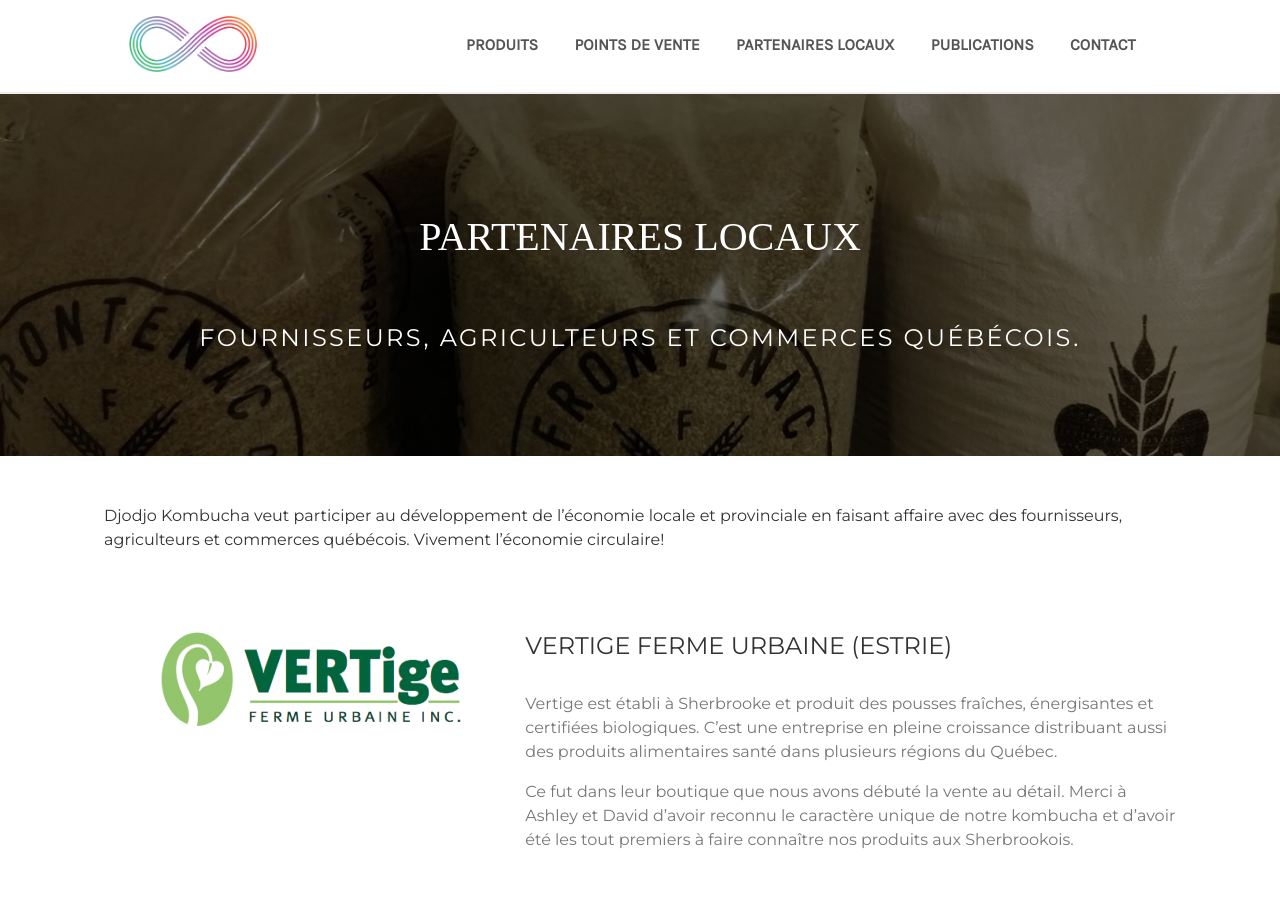
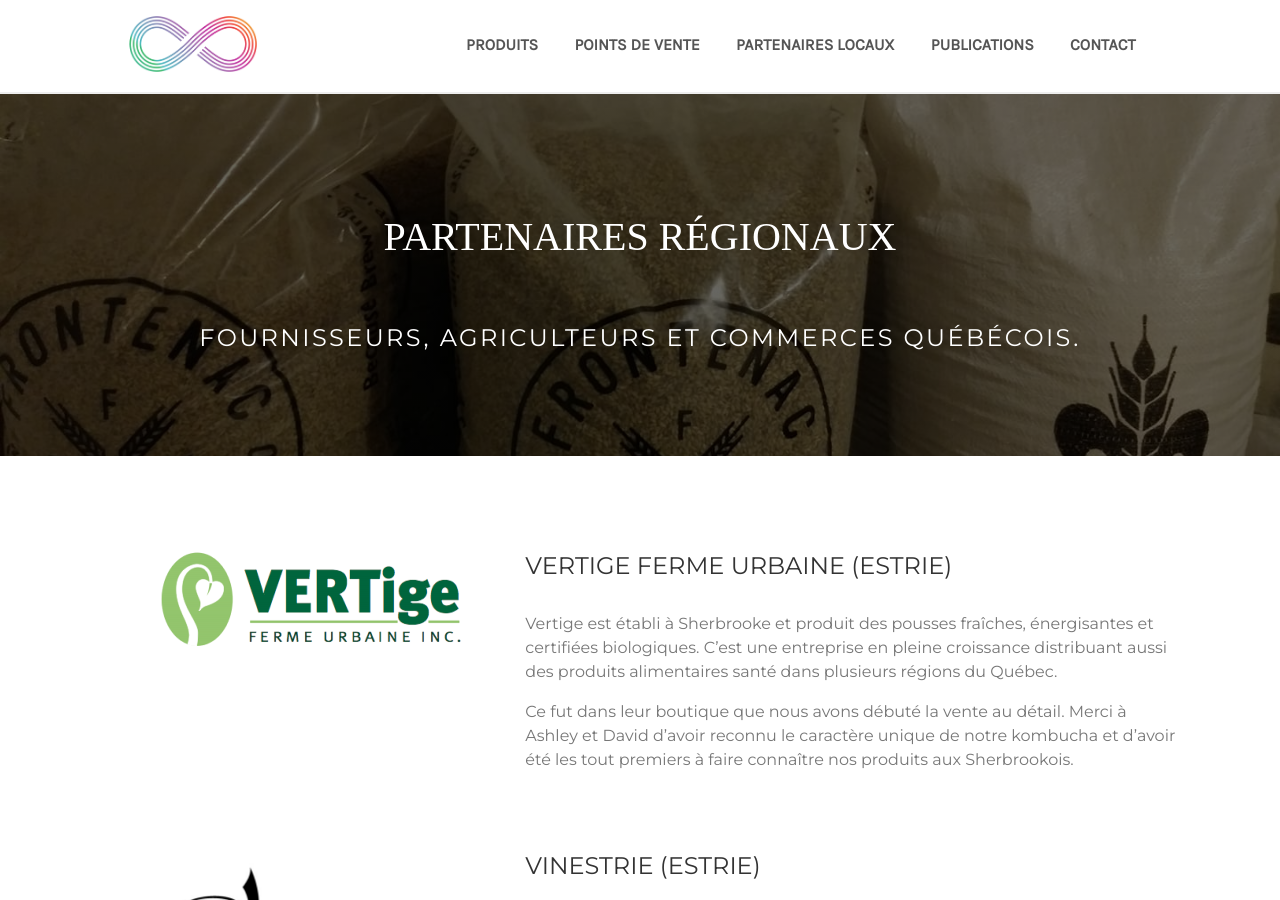
Before and after one commit to ouarez/djodjo-jekyll, a Jekyll site: the page built from partenaires.md, in a window 1280 px wide and 900 px high. Built offline with Jekyll 4.4.1, drawn with Linux system fonts in a browser that asks for light colours; nearby versions of some CDN libraries; some web fonts are replaced; a script that is not in the unit is left out.

Commit message:
Update Pages uniques “partenaires”

```diff
--- a/partenaires.md
+++ b/partenaires.md
@@ -1,93 +1,145 @@
 ---
 layout: partenaires
-title: Partenaires locaux
+title: Partenaires régionaux
 permalink: /partenaires-locaux
-description: Djodjo Kombucha veut participer au développement de l’économie locale et provinciale en faisant affaire avec des fournisseurs, agriculteurs et commerces québécois. Vivement l’économie circulaire!
-slogan: fournisseurs, agriculteurs et commerces québécois.
+description: >-
+  Djodjo Kombucha veut participer au développement de l’économie régionale en
+  faisant affaire avec des fournisseurs, agriculteurs et commerces québécois.
+  Vivement l’économie circulaire!
+slogan: 'fournisseurs, agriculteurs et commerces québécois.'
 cover_image: /img/fournisseurs.jpg
 partenaires:
-  - image: /img/vertige.png
-    title: Vertige Ferme Urbaine (Estrie)
-    desc: >-
-      Vertige est établi à Sherbrooke et produit des pousses fraîches, énergisantes et certifiées biologiques. C’est une entreprise en pleine croissance distribuant aussi des produits alimentaires santé dans plusieurs régions du Québec.
+  - desc: >-
+      Vertige est établi à Sherbrooke et produit des pousses fraîches,
+      énergisantes et certifiées biologiques. C’est une entreprise en pleine
+      croissance distribuant aussi des produits alimentaires santé dans
+      plusieurs régions du Québec.
 
 
-      Ce fut dans leur boutique que nous avons débuté la vente au détail. Merci à Ashley et David d’avoir reconnu le caractère unique de notre kombucha et d’avoir été les tout premiers à faire connaître nos produits aux Sherbrookois.
-  - image: /img/vinestrie.jpg
-    title: Vinestrie (Estrie)
-    desc: >-
-      Spécialisée dans la vente au détail de fournitures et accessoires destinés à la vinification et au brassage domestique, Vinestrie vous informe, vous conseille et vous assiste afin que toutes vos cuvées et chacun de vos brassins soient réussis à la perfection.
+      Ce fut dans leur boutique que nous avons débuté la vente au détail. Merci
+      à Ashley et David d’avoir reconnu le caractère unique de notre kombucha et
+      d’avoir été les tout premiers à faire connaître nos produits aux
+      Sherbrookois.
+    image: /img/vertige.png
+    title: Vertige Ferme Urbaine (Estrie)
+  - desc: >-
+      Spécialisée dans la vente au détail de fournitures et accessoires destinés
+      à la vinification et au brassage domestique, Vinestrie vous informe, vous
+      conseille et vous assiste afin que toutes vos cuvées et chacun de vos
+      brassins soient réussis à la perfection.
 
 
-      Depuis le tout début de l’aventure entrepreneuriale de Djodjo Kombucha, Patrick et son équipe nous ont aidé avec leurs conseils en brassage et avec leur offre complète d’équipement artisanal pouvant être utilisé pour la production de kombucha. Merci pour leur confiance et leur enthousiasme à devenir mes 2e et 3e points de vente à Sherbrooke.
-  - image: /img/houblons-franklin.jpg
-    title: Houblons Franklin (Montérégie)
-    desc: >-
-      Offrant 24 variétés de houblons certifiés biologiques cultivés dans la vallée de Châteauguay en Montérégie, Houblon Franklin fournit autant les brasseurs québécois avec plusieurs gammes de houblon que les agriculteurs amateurs avec des plants de houblon, le matériel et les conseils pour réussir leur culture.
+      Depuis le tout début de l’aventure entrepreneuriale de Djodjo Kombucha,
+      Patrick et son équipe nous ont aidé avec leurs conseils en brassage et
+      avec leur offre complète d’équipement artisanal pouvant être utilisé pour
+      la production de kombucha. Merci pour leur confiance et leur enthousiasme
+      à devenir mes 2e et 3e points de vente à Sherbrooke.
+    image: /img/vinestrie.jpg
+    title: Vinestrie (Estrie)
+  - desc: >-
+      Offrant 24 variétés de houblons certifiés biologiques cultivés dans la
+      vallée de Châteauguay en Montérégie, Houblon Franklin fournit autant les
+      brasseurs québécois avec plusieurs gammes de houblon que les agriculteurs
+      amateurs avec des plants de houblon, le matériel et les conseils pour
+      réussir leur culture.
 
 
-      Nous utilisons certains de leurs produits dans nos recettes et nous remercions Martin pour ses conseils nous ayant permis d’améliorer notre procédé d’infusion du houblon.
-  - image: /img/caux-laflamme.jpg
-    title: Malterie Caux-Laflamme (Chaudière-Appalaches)
-    desc: >-
-      La Malterie Caux-Laflamme est une entreprise familiale spécialisée dans les malts pâles ayant à cœur de créer une chaîne de valeur dans le but de rapprocher les brasseurs des producteurs de grains.  De la production de la matière première jusqu’au traitement du malt, en passant par le trempage, la germination et le touraillage, le tout est fait au Québec pour offrir un produit constant de qualité supérieure.
+      Nous utilisons certains de leurs produits dans nos recettes et nous
+      remercions Martin pour ses conseils nous ayant permis d’améliorer notre
+      procédé d’infusion du houblon.
+    image: /img/houblons-franklin.jpg
+    title: Houblons Franklin (Montérégie)
+  - desc: >-
+      La Malterie Caux-Laflamme est une entreprise familiale spécialisée dans
+      les malts pâles ayant à cœur de créer une chaîne de valeur dans le but de
+      rapprocher les brasseurs des producteurs de grains.  De la production de
+      la matière première jusqu’au traitement du malt, en passant par le
+      trempage, la germination et le touraillage, le tout est fait au Québec
+      pour offrir un produit constant de qualité supérieure.
 
 
-      Chez Djodjo Kombucha, nous innovons en utilisant un peu d’orge maltée pâle pour nourrir notre culture de kombucha et ainsi réduire notre utilisation d’ingrédients importés tels le thé et le sucre. Moins d’ingrédients importés = moins de gaz à effet de serre. Nous avons opté pour un malt québécois produit par une famille passionnée d’offrir un produit de qualité et portant aussi les valeurs de notre entreprise.
-
-  - image: /img/versant-rouge.jpg
+      Chez Djodjo Kombucha, nous innovons en utilisant un peu d’orge maltée pâle
+      pour nourrir notre culture de kombucha et ainsi réduire notre utilisation
+      d’ingrédients importés tels le thé et le sucre. Moins d’ingrédients
+      importés = moins de gaz à effet de serre. Nous avons opté pour un malt
+      québécois produit par une famille passionnée d’offrir un produit de
+      qualité et portant aussi les valeurs de notre entreprise.
+    image: /img/caux-laflamme.jpg
+    title: Malterie Caux-Laflamme (Chaudière-Appalaches)
+  - desc: "Depuis 35 ans, le Versant Rouge, verger situé à Saint-Georges-de-Windsor, est une entreprise spécialisée dans la culture et la transformation de pommes, de fraises et autres fruits en confitures, gelées, beurres et jus.\tTous les produits sont transformés dans la ferme familiale du Versant Rouge.\n\nLe Versant Rouge agit comme fournisseur et sous-traitant de jus pour Djodjo Kombucha. Nous sommes fiers de faire affaire avec une entreprise familiale de la région ayant converti ses opérations au biologique en 2011. Toujours un plaisir de collaborer avec le sympathique Donald."
+    image: /img/versant-rouge.jpg
     title: Le Versant Rouge (Estrie)
-    desc: >-
-      Depuis 35 ans, le Versant Rouge, verger situé à Saint-Georges-de-Windsor, est une entreprise spécialisée dans la culture et la transformation de pommes, de fraises et autres fruits en confitures, gelées, beurres et jus.	Tous les produits sont transformés dans la ferme familiale du Versant Rouge.
+  - desc: >-
+      Passionnés par la nature, la santé et le bien-être, Camerises et Cerises
+      ont planté plus de 500 cerisiers et 2000 camerisiers. Ils offrent une
+      multitude de produits santé de qualité et en harmonie avec la nature. Ils
+      sont certifiés biologiques et nous fournissent en camerise.
+    image: /img/camerises-et-cerises.png
+    title: Camerises et Cerises (Estrie)
+  - desc: >-
+      Nichée dans la Baie-des-Chaleurs en Gaspésie, la Ferme du Ruisseau Vert
+      cultive de façon biologique neuf variétés de houblon de manière
+      consciencieuse de l’environnement et des gens.
 
 
-      Le Versant Rouge agit comme fournisseur et sous-traitant de jus pour Djodjo Kombucha. Nous sommes fiers de faire affaire avec une entreprise familiale de la région ayant converti ses opérations au biologique en 2011. Toujours un plaisir de collaborer avec le sympathique Donald.
+      Nous sommes heureux d’encourager une entreprise familiale mettant de
+      l’avant les mêmes valeurs sociales et environnementales. De plus, leurs
+      houblons sont de très bonne qualité et leur service est rapide.
+    image: /img/ferme-ruisseau-vert.jpg
+    title: La Ferme du Ruisseau Vert (Gaspésie)
+  - desc: >-
+      Si vous cherchez une malterie pour vous procurer une gamme complète de
+      malt de base et de malt aromatique issue du terroir québécois autant dans
+      le biologique que dans le conventionnel, Malterie Frontenac est le
+      meilleur distributeur de cela au Québec.
 
 
-  - image: /img/camerises-et-cerises.png
-    title: Camerises et Cerises (Estrie)
-    desc: >-
-      Passionnés par la nature, la santé et le bien-être, Camerises et Cerises ont planté plus de 500 cerisiers et 2000 camerisiers. Ils offrent une multitude de produits santé de qualité et en harmonie avec la nature. Ils sont certifiés biologiques et nous fournissent en camerise.
-
-  - image: /img/ferme-ruisseau-vert.jpg
-    title: La Ferme du Ruisseau Vert (Gaspésie)
-    desc: >-
-      Nichée dans la Baie-des-Chaleurs en Gaspésie, la Ferme du Ruisseau Vert cultive de façon biologique neuf variétés de houblon de manière consciencieuse de l’environnement et des gens.
+      Pour ajouter un goût riche et unique à nos kombucha, nous utilisons un
+      soupçon de malt aromatique ayant subi différents niveaux de torréfaction
+      selon la saveur de kombucha avec lequel nous l’associons. Malterie
+      Frontenac satisfait nos besoins avec son grand choix de malt biologique.
+    image: /img/malterie-frontenac.png
+    title: Malterie Frontenac (Chaudière-Appalaches)
+  - desc: >-
+      La Coop Alentour a comme mission d’offrir des produits et des aliments
+      naturels et biologiques de qualité supérieure, à des prix compétitifs avec
+      un service personnalisé, fiable et courtois. Le tout au bon moment et en
+      bonne quantité.
 
 
-      Nous sommes heureux d’encourager une entreprise familiale mettant de l’avant les mêmes valeurs sociales et environnementales. De plus, leurs houblons sont de très bonne qualité et leur service est rapide.
-
-  - image: /img/malterie-frontenac.png
-    title: Malterie Frontenac (Chaudière-Appalaches)
-    desc: >-
-      Si vous cherchez une malterie pour vous procurer une gamme complète de malt de base et de malt aromatique issue du terroir québécois autant dans le biologique que dans le conventionnel, Malterie Frontenac est le meilleur distributeur de cela au Québec.
+      Nous utilisons leurs services commerciaux pour l’approvisionnement en
+      certains ingrédients biologiques pour nos kombucha.
+    image: /img/coop-alentour.jpg
+    title: Coop Alentour (Estrie)
+  - desc: >-
+      Les Zerbes Folles sont un hybride entre plaisir gustatif et herboristerie
+      traditionnelle. Une entreprise de distribution et de vente au détail de
+      produits d'infusion. Offrant des thés, tisanes et chocolats chauds,
+      l'équipe innove par la recherche de produits émergents et se distingue en
+      concevant des recettes uniques et audacieuses. Visant à favoriser la santé
+      et le respect de l'environnement, Les Zerbes Folles choisissent
+      consciencieusement les produits utilisés en priorisant les options
+      biologiques, locales, écologiques et équitables. Plusieurs plantes sont
+      cueillies par l'équipe alors que d'autres sont cultivés par des fermes
+      biologiques estriennes ou encore viennent de fournisseurs spécialisés à
+      travers le monde.
 
 
-      Pour ajouter un goût riche et unique à nos kombucha, nous utilisons un soupçon de malt aromatique ayant subi différents niveaux de torréfaction selon la saveur de kombucha avec lequel nous l’associons. Malterie Frontenac satisfait nos besoins avec son grand choix de malt biologique.
-
-  - image: /img/coop-alentour.jpg
-    title: Coop Alentour (Estrie)
-    desc: >-
-      La Coop Alentour a comme mission d’offrir des produits et des aliments naturels et biologiques de qualité supérieure, à des prix compétitifs avec un service personnalisé, fiable et courtois. Le tout au bon moment et en bonne quantité.
+      Elles ont développé pour nous le mélange d’herbes forestières qui est
+      utilisé dans le kombucha Fraîcheur Forestière en combinaison avec du
+      houblon québécois.
+    image: /img/zerbes-folles.jpg
+    title: Les Zerbes Folles (Estrie)
+  - desc: >-
+      Uni-d réalise chaque étape de votre projet de la conception graphique à
+      l’impression, de la création de votre site web ou de vos objets
+      promotionnels en passant par la gestion de vos média sociaux.
 
 
-      Nous utilisons leurs services commerciaux pour l’approvisionnement en certains ingrédients biologiques pour nos kombucha.
-
-  - image: /img/zerbes-folles.jpg
-    title: Les Zerbes Folles (Estrie)
-    desc: >-
-      Les Zerbes Folles sont un hybride entre plaisir gustatif et herboristerie traditionnelle. Une entreprise de distribution et de vente au détail de produits d'infusion. Offrant des thés, tisanes et chocolats chauds, l'équipe innove par la recherche de produits émergents et se distingue en concevant des recettes uniques et audacieuses. Visant à favoriser la santé et le respect de l'environnement, Les Zerbes Folles choisissent consciencieusement les produits utilisés en priorisant les options biologiques, locales, écologiques et équitables. Plusieurs plantes sont cueillies par l'équipe alors que d'autres sont cultivés par des fermes biologiques estriennes ou encore viennent de fournisseurs spécialisés à travers le monde.
-
-
-      Elles ont développé pour nous le mélange d’herbes forestières qui est utilisé dans le kombucha Fraîcheur Forestière en combinaison avec du houblon québécois.
-
-  - image: /img/uni-d.jpg
+      Djodjo Kombucha a fait designer son logo et son étiquette de bouteille
+      chez Uni-D. Nous y faisons aussi régulièrement imprimer des autocollants
+      et des affiches. Ils effectuent nos mandats rapidement et sont à l’écoute
+      de nos besoins.
+    image: /img/uni-d.jpg
     title: Uni-D (Estrie)
-    desc: >-
-      Uni-d réalise chaque étape de votre projet de la conception graphique à l’impression, de la création de votre site web ou de vos objets promotionnels en passant par la gestion de vos média sociaux.
-
-
-      Djodjo Kombucha a fait designer son logo et son étiquette de bouteille chez Uni-D. Nous y faisons aussi régulièrement imprimer des autocollants et des affiches. Ils effectuent nos mandats rapidement et sont à l’écoute de nos besoins.
 ---
-
-Djodjo Kombucha veut participer au développement de l’économie locale et provinciale en faisant affaire avec des fournisseurs, agriculteurs et commerces québécois. Vivement l’économie circulaire!
```
